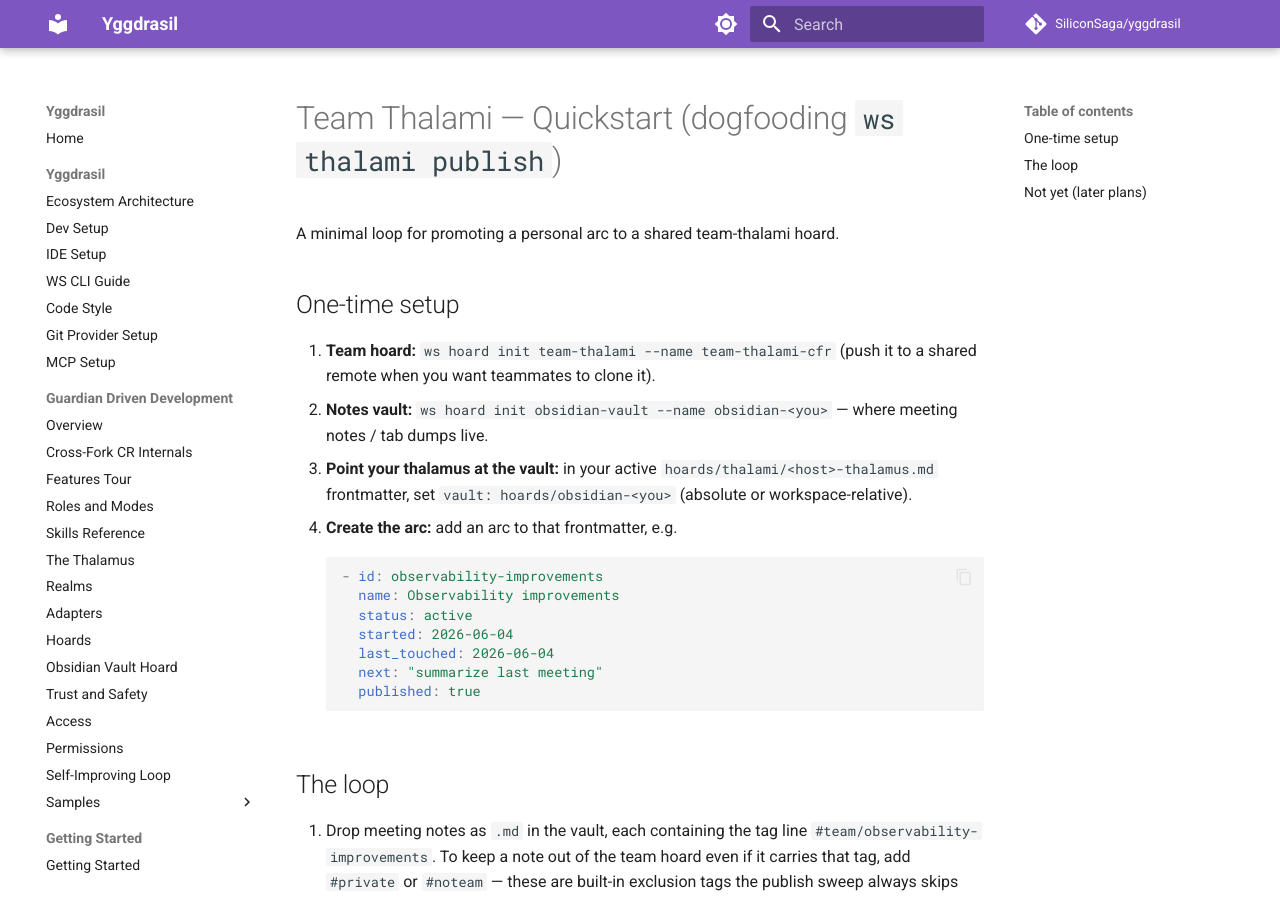
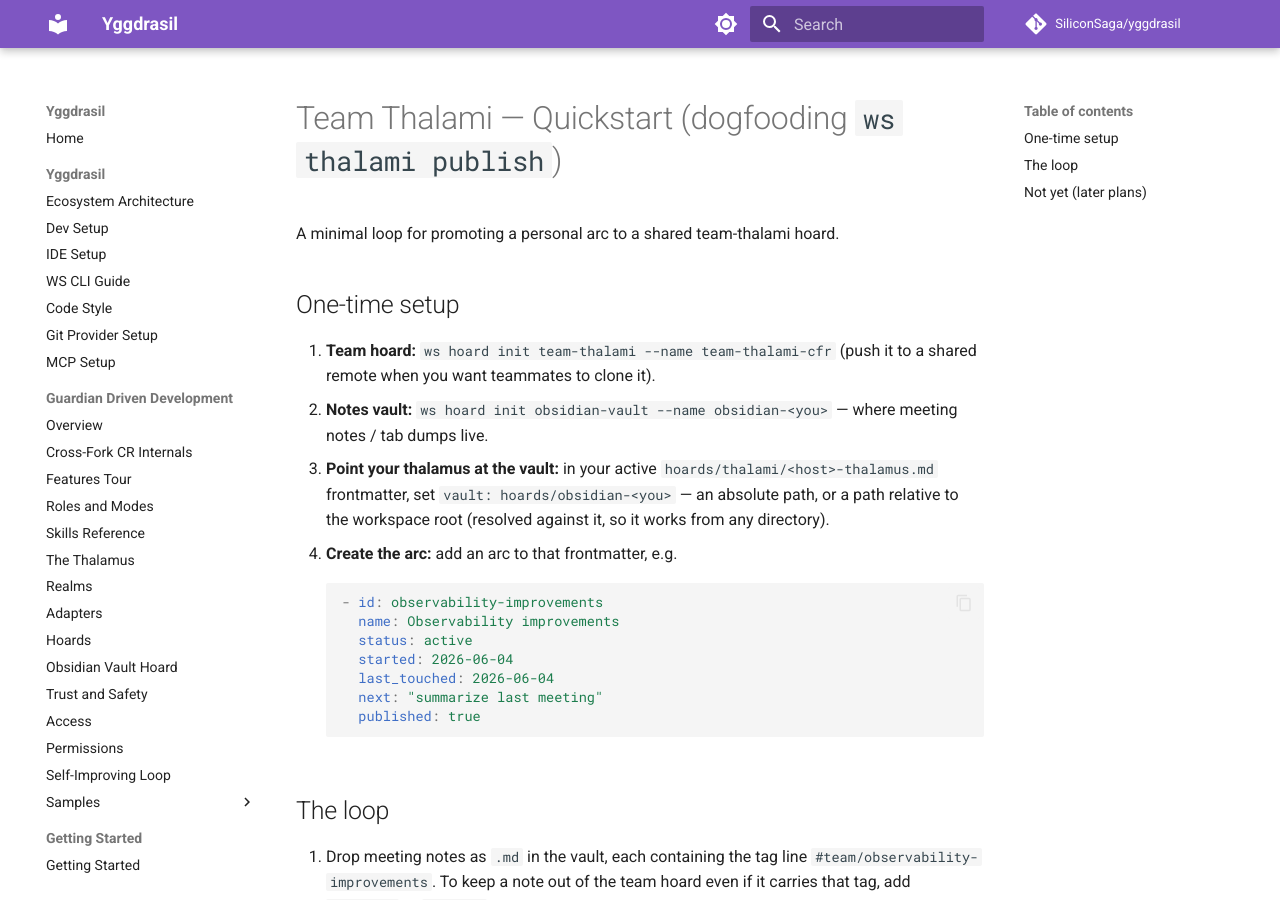
Before and after one commit to SiliconSaga/yggdrasil, an MkDocs documentation site: the page built from docs/gdd/team-thalami-quickstart.md, in a window 1280 px wide and 900 px high. Built offline with MkDocs 1.6.1 and Material for MkDocs 9.7.7, drawn with Linux system fonts in a browser that asks for light colours; comment, search, counter and statistics services are not loaded.

Commit message:
fix(ws): anchor a relative vault path to the workspace root
A relative `vault:` was resolved against the process cwd, so the quickstart's
documented `vault: hoards/obsidian-<you>` broke unless run from the workspace
root. Anchor relative vault paths to $ROOT_DIR, add a regression test, and
clarify the quickstart wording.

Co-Authored-By: Claude Opus 4.7 <noreply@anthropic.com>

````diff
--- a/docs/gdd/team-thalami-quickstart.md
+++ b/docs/gdd/team-thalami-quickstart.md
@@ -7,7 +7,7 @@ A minimal loop for promoting a personal arc to a shared team-thalami hoard.
 1. **Team hoard:** `ws hoard init team-thalami --name team-thalami-cfr`
    (push it to a shared remote when you want teammates to clone it).
 2. **Notes vault:** `ws hoard init obsidian-vault --name obsidian-<you>` — where meeting notes / tab dumps live.
-3. **Point your thalamus at the vault:** in your active `hoards/thalami/<host>-thalamus.md` frontmatter, set `vault: hoards/obsidian-<you>` (absolute or workspace-relative).
+3. **Point your thalamus at the vault:** in your active `hoards/thalami/<host>-thalamus.md` frontmatter, set `vault: hoards/obsidian-<you>` — an absolute path, or a path relative to the workspace root (resolved against it, so it works from any directory).
 4. **Create the arc:** add an arc to that frontmatter, e.g.
    ```yaml
    - id: observability-improvements
````
Also changed, not shown: 2 other files.
